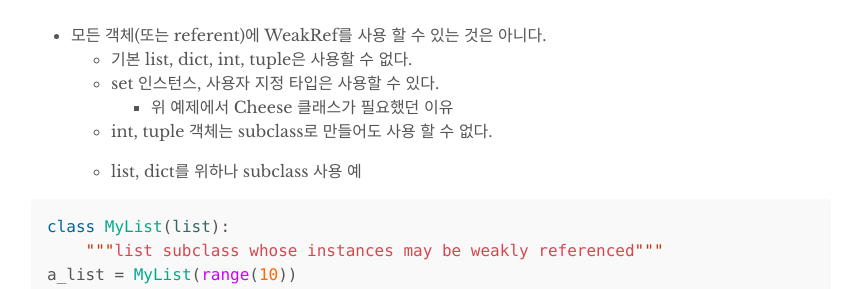
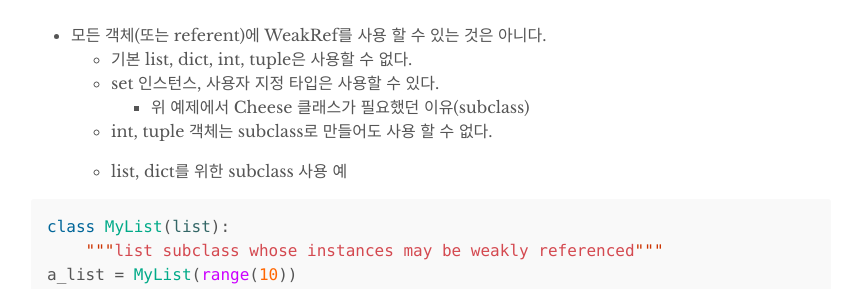
Before and after one commit to hydblab/hydblab.github.io, a Jekyll site: the page built from _posts/2018-09-12-object_orinted_idioms.md, in a window 1280 px wide and 900 px high, scrolled down 10479 px. Shown: the part 313-602 px from the top of the window, without its empty margins (209-1071 px from the left). Built offline with Jekyll 4.4.1, drawn with Linux system fonts in a browser that asks for light colours; some of the changed text lies outside the part shown.

Commit message:
fix: syntax in object_oriented_idioms

```diff
--- a/_posts/2018-09-12-object_orinted_idioms.md
+++ b/_posts/2018-09-12-object_orinted_idioms.md
@@ -456,10 +456,10 @@ class Cheese:
 - 모든 객체(또는 referent)에 WeakRef를 사용 할 수 있는 것은 아니다.
   - 기본 list,  dict, int, tuple은 사용할 수 없다.
   - set 인스턴스, 사용자 지정 타입은 사용할 수 있다.
-    - 위 예제에서 Cheese 클래스가 필요했던 이유
+    - 위 예제에서 Cheese 클래스가 필요했던 이유(subclass)
   - int, tuple 객체는 subclass로 만들어도 사용 할 수 없다.
 
-  - list, dict를 위하나 subclass 사용 예
+  - list, dict를 위한 subclass 사용 예
 {% highlight python %}
 class MyList(list):
     """list subclass whose instances may be weakly referenced"""
```
Also changed, not shown: other parts of _posts/2018-09-12-object_orinted_idioms.md (+2 -2 lines).
